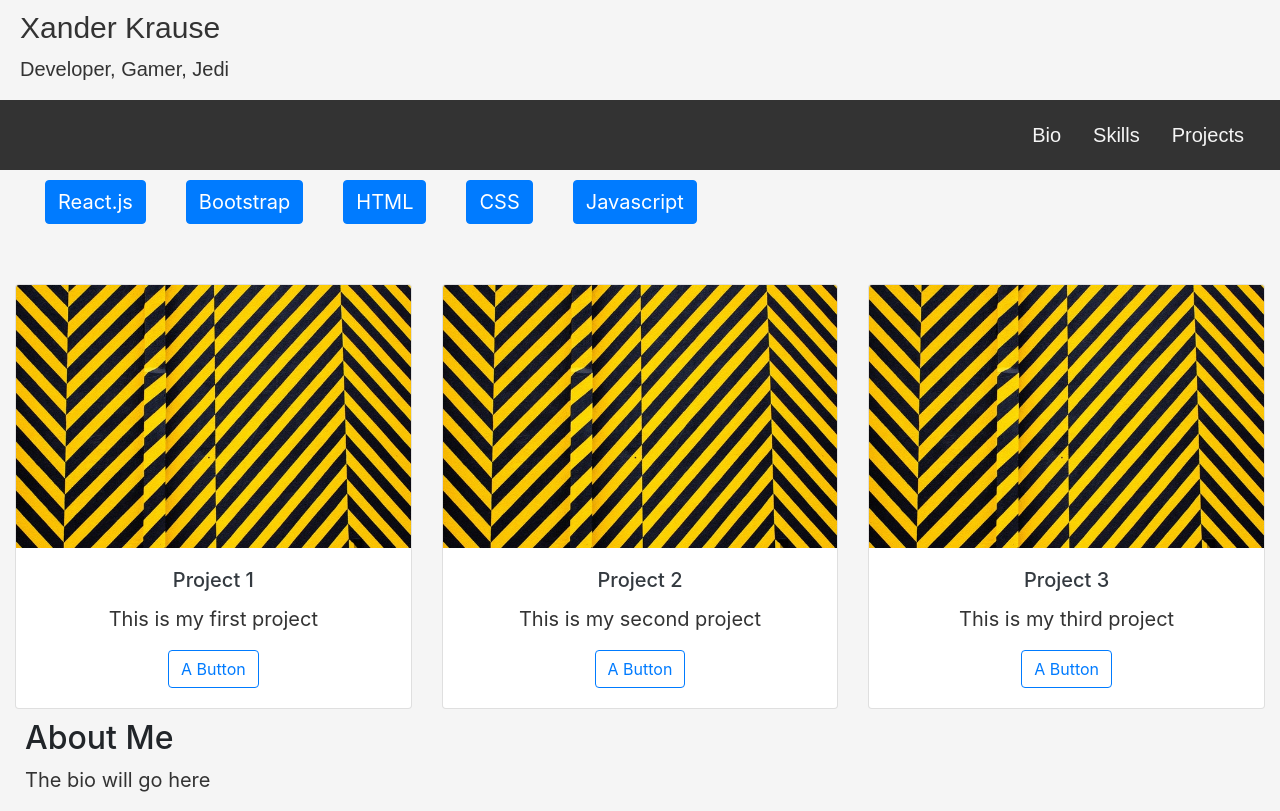
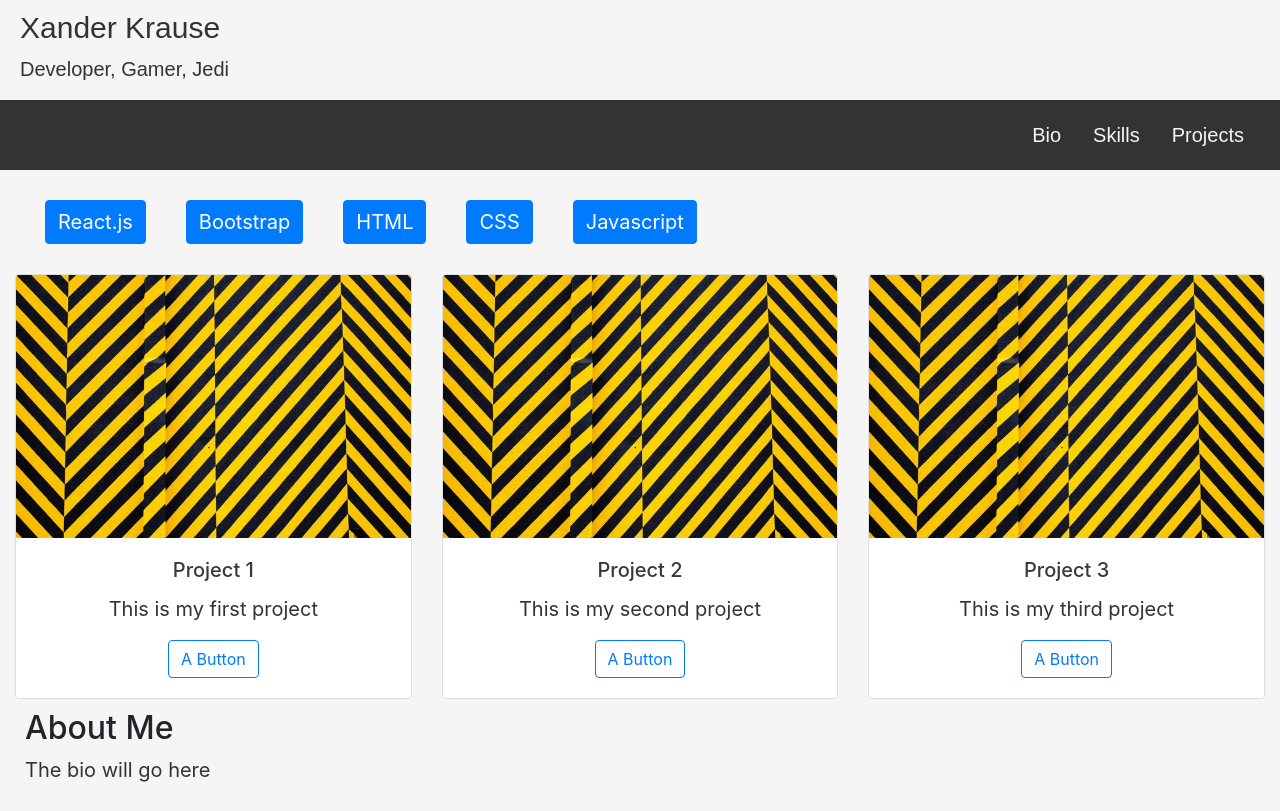
Before and after one commit to xkrause/portfolio, a React (Create React App) app: page / in a window 1280 px wide. Built offline with nearby package versions, Linux system fonts and the light colour scheme.

Commit message:
More Style Changes

```diff
--- a/src/components/Card/Card.css
+++ b/src/components/Card/Card.css
@@ -1,6 +1,6 @@
 .card {
     background-color: white;
-    margin-top: 50px;
+    margin-top: 0;
     text-align: center;
 }
 
--- a/src/components/Skill/Skill.css
+++ b/src/components/Skill/Skill.css
@@ -1,4 +1,4 @@
 .skill {
-    margin: 0 20px;
+    margin: 20px;
     font-size: 20px;
 }
```
